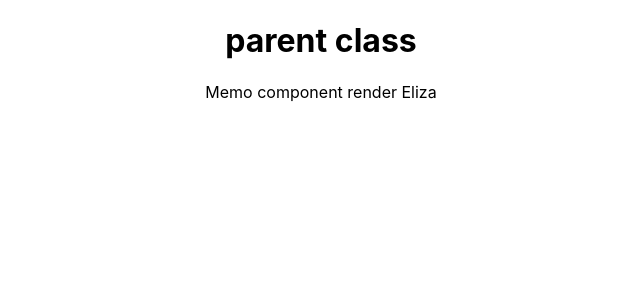
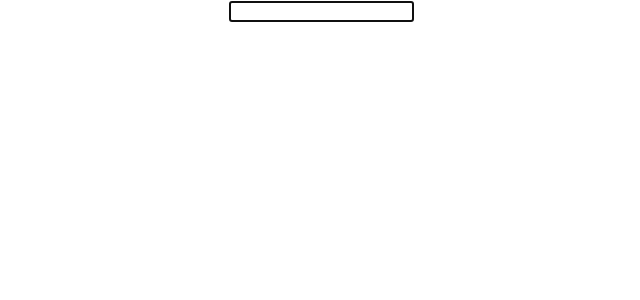
Before and after one commit to elizarafee/react-lab, a React (Create React App) app: page / in a window 1280 px wide. Shown: the top 300 px of the page, without its empty margins (319-959 px from the left). Built offline with nearby package versions, Linux system fonts and the light colour scheme.

Commit message:
refs : demo : focusing on element

```diff
--- a/src/App.js
+++ b/src/App.js
@@ -27,12 +27,14 @@ import './App.css';
 // import UpdatingA from './components/lifecycleUpdatingA.component'
 // import Fragments from './components/fargments.component'
 // import ComponentVsPurecom from './components/componentVsPurecom.component'
-import ParentMemo from './components/parentMemo.component'
+// import ParentMemo from './components/parentMemo.component'
+import RefsDemo1 from './components/refsDemo1.component'
 
 function App() {
   return (
     <div className="App">
-      <ParentMemo />
+      <RefsDemo1 />
+      {/* <ParentMemo /> */}
       {/* <ComponentVsPurecom /> */}
       {/* <Fragments /> */}
       {/* <MountingA /> */}
--- /dev/null
+++ b/src/components/refsDemo1.component.js
@@ -0,0 +1,31 @@
+// Refs are commonly assigned to an instance property when a component is constructed so they can be referenced throughout the component
+// refs make it possible to access DOM nodes directly whithin REACT
+// need to follow 3 steps  for refs
+
+import React, { Component } from 'react'
+
+class RefsDemo1 extends Component {
+    constructor(props) {
+        super(props)
+
+        //step 1:
+        this.inputRef = React.createRef();
+    }
+
+    // step 3:
+    componentDidMount(){
+        this.inputRef.current.focus()
+        console.log(this.inputRef)
+    }
+
+
+    render() {
+        return (
+            <div>
+                <input type='text' /*step 2:*/ ref={this.inputRef}></input>
+            </div>
+        )
+    }
+}
+
+export default RefsDemo1
```
